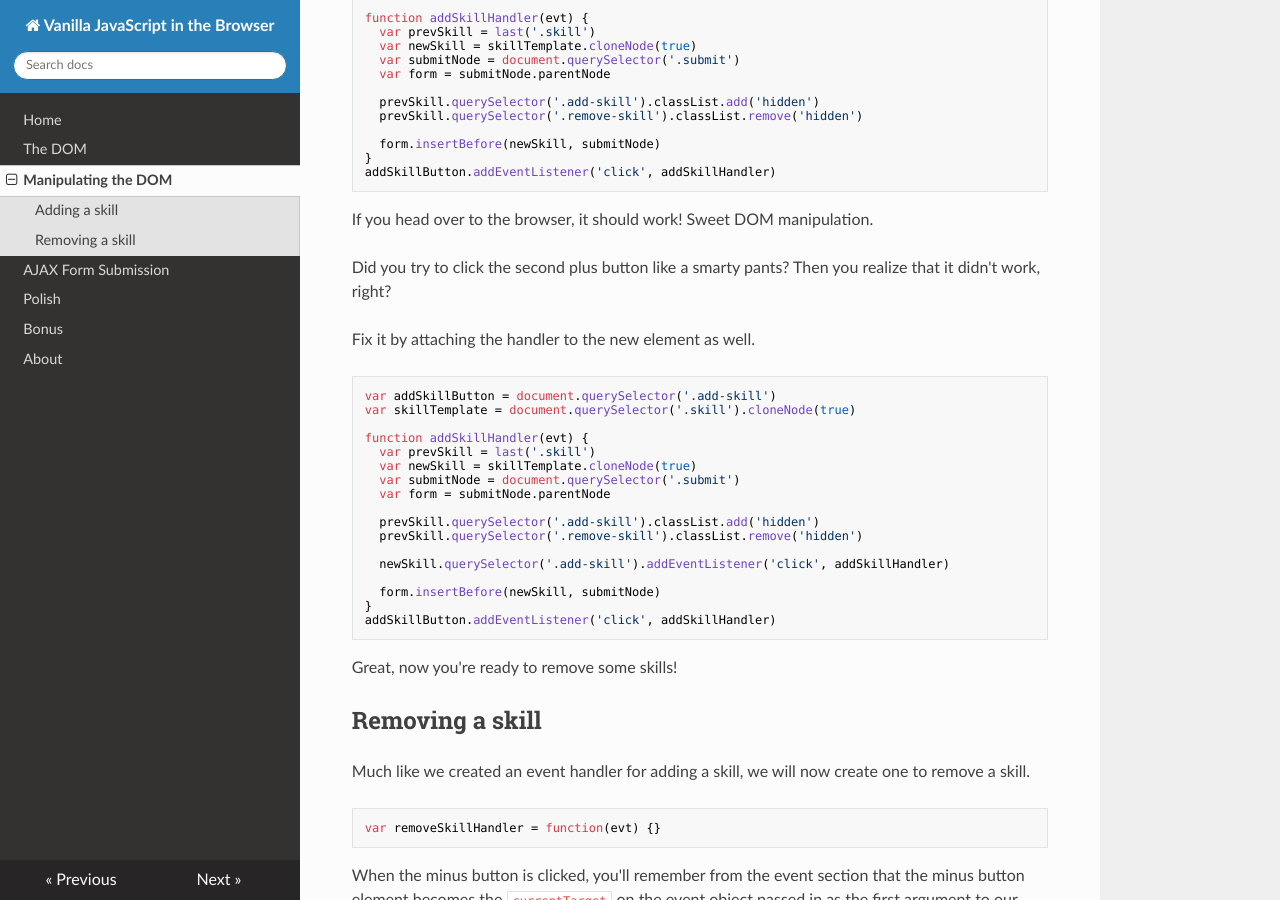
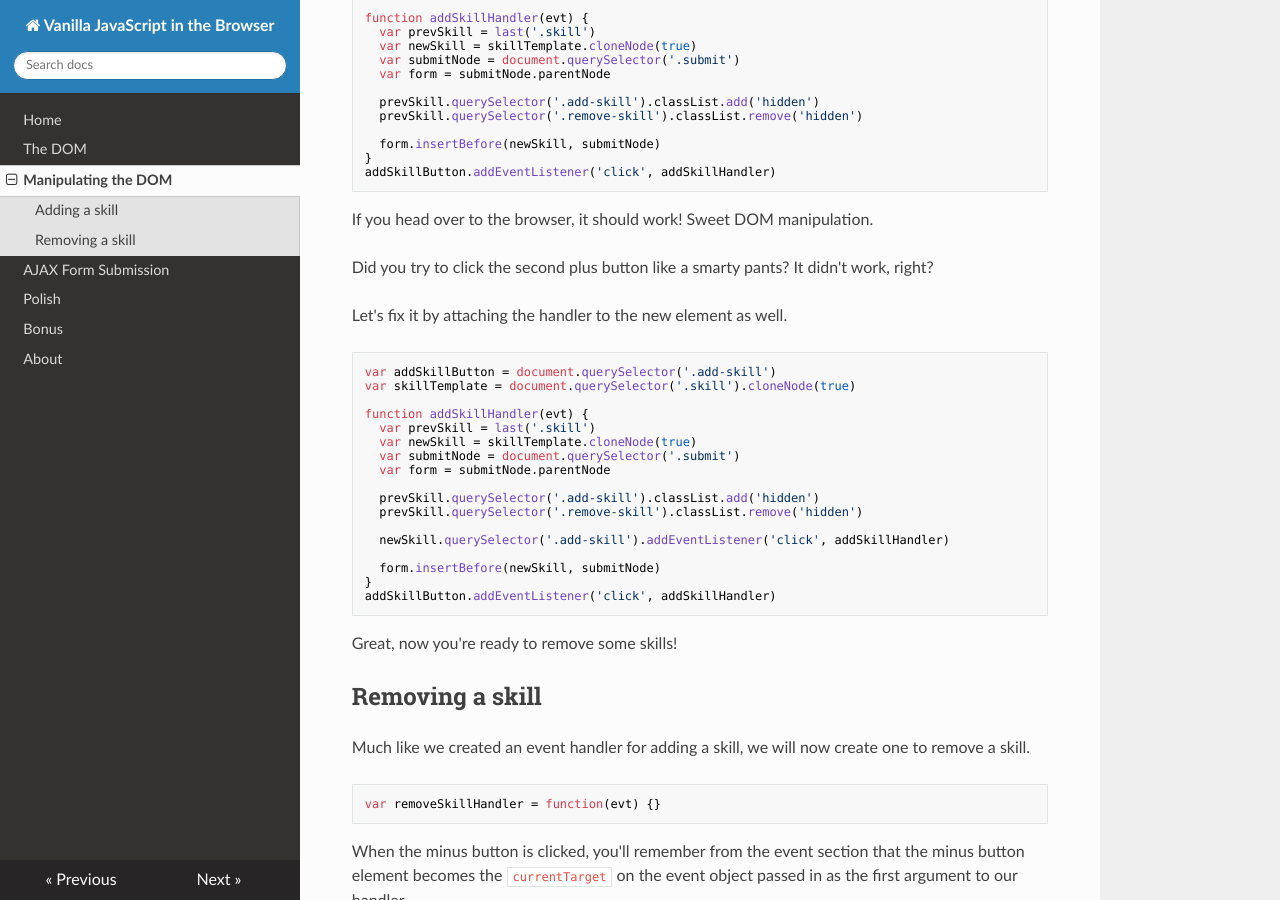
Before and after one commit to sandiegojs/vanilla-browser-docs, an MkDocs documentation site: the page built from docs/manipulate.md, in a window 1280 px wide and 900 px high, scrolled down 2384 px. Built offline with MkDocs 1.6.1, drawn with Linux system fonts in a browser that asks for light colours; nearby versions of some CDN libraries; old or Windows-style settings are respelled for this version of MkDocs.

Commit message:
Slightly change the way we address user

````diff
--- a/docs/manipulate.md
+++ b/docs/manipulate.md
@@ -88,9 +88,9 @@ addSkillButton.addEventListener('click', addSkillHandler)
 
 If you head over to the browser, it should work! Sweet DOM manipulation.
 
-Did you try to click the second plus button like a smarty pants? Then you realize that it didn't work, right?
+Did you try to click the second plus button like a smarty pants? It didn't work, right?
 
-Fix it by attaching the handler to the new element as well.
+Let's fix it by attaching the handler to the new element as well.
 
 
 ```js
````
